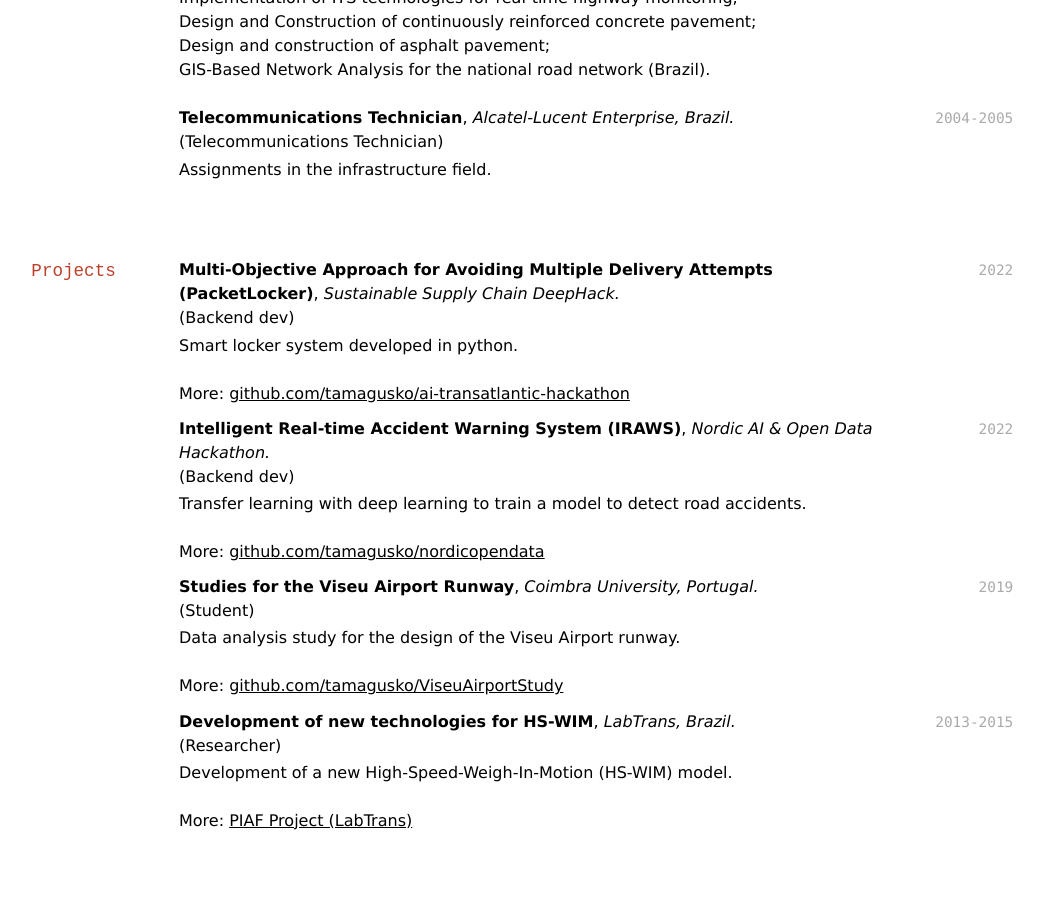
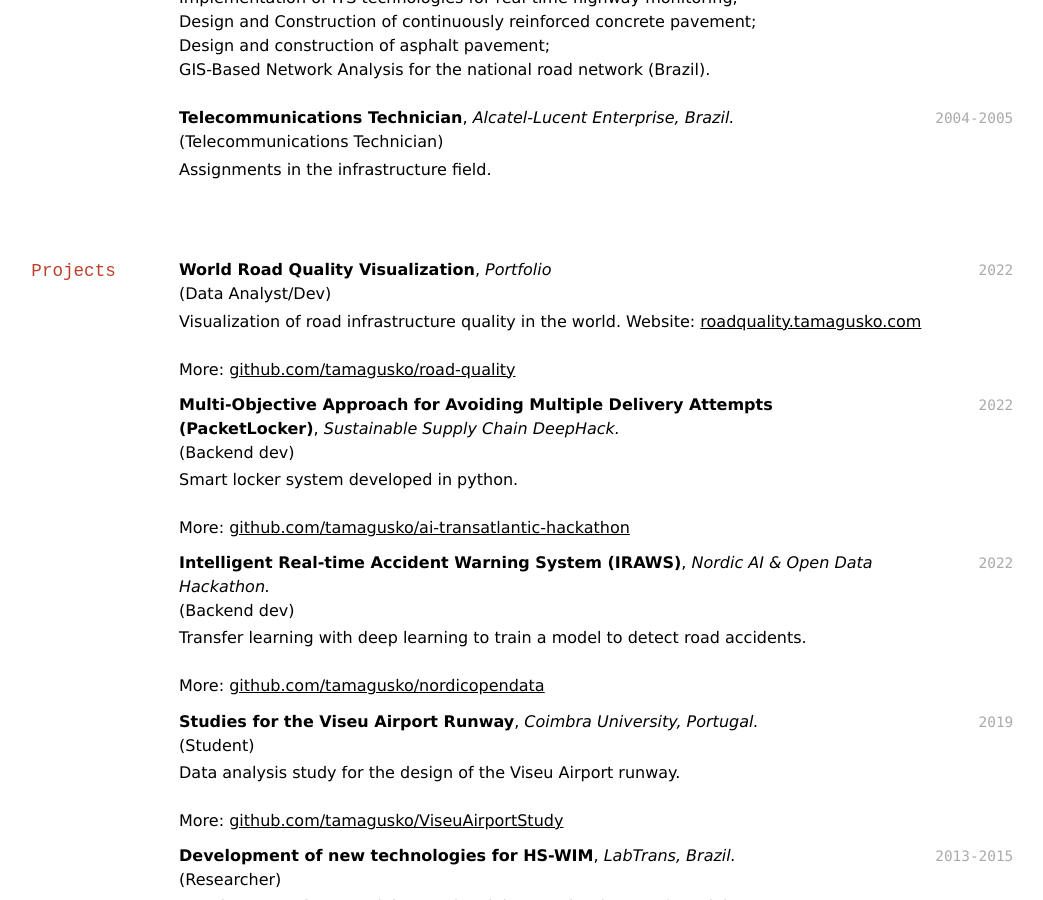
Before and after one commit to tamagusko/cv, a Jekyll site: the page built from index.md, in a window 1280 px wide and 900 px high, scrolled down 525 px. Shown: the whole window, without its empty margins (153-1196 px from the left). Built offline with Jekyll 4.4.1, drawn with Linux system fonts in a browser that asks for light colours; nearby versions of some CDN libraries; a style sheet for code colours, icons or effects is not loaded.

Commit message:
feat: add road-quality project

```diff
--- a/index.md
+++ b/index.md
@@ -37,6 +37,13 @@ Transportation Specialist & Data Scientist
 - Assignments in the infrastructure field.
 
 ## Projects
+
+`2022` **World Road Quality Visualization**, *Portfolio*
+(Data Analyst/Dev)
+- Visualization of road infrastructure quality in the world. Website: [roadquality.tamagusko.com](https:roadquality.tamagusko.com)
+
+More: [github.com/tamagusko/road-quality](https://github.com/tamagusko/road-quality)
+
 
 `2022` **Multi-Objective Approach for Avoiding Multiple Delivery Attempts (PacketLocker)**, *Sustainable Supply Chain DeepHack.*
 (Backend dev)
```
